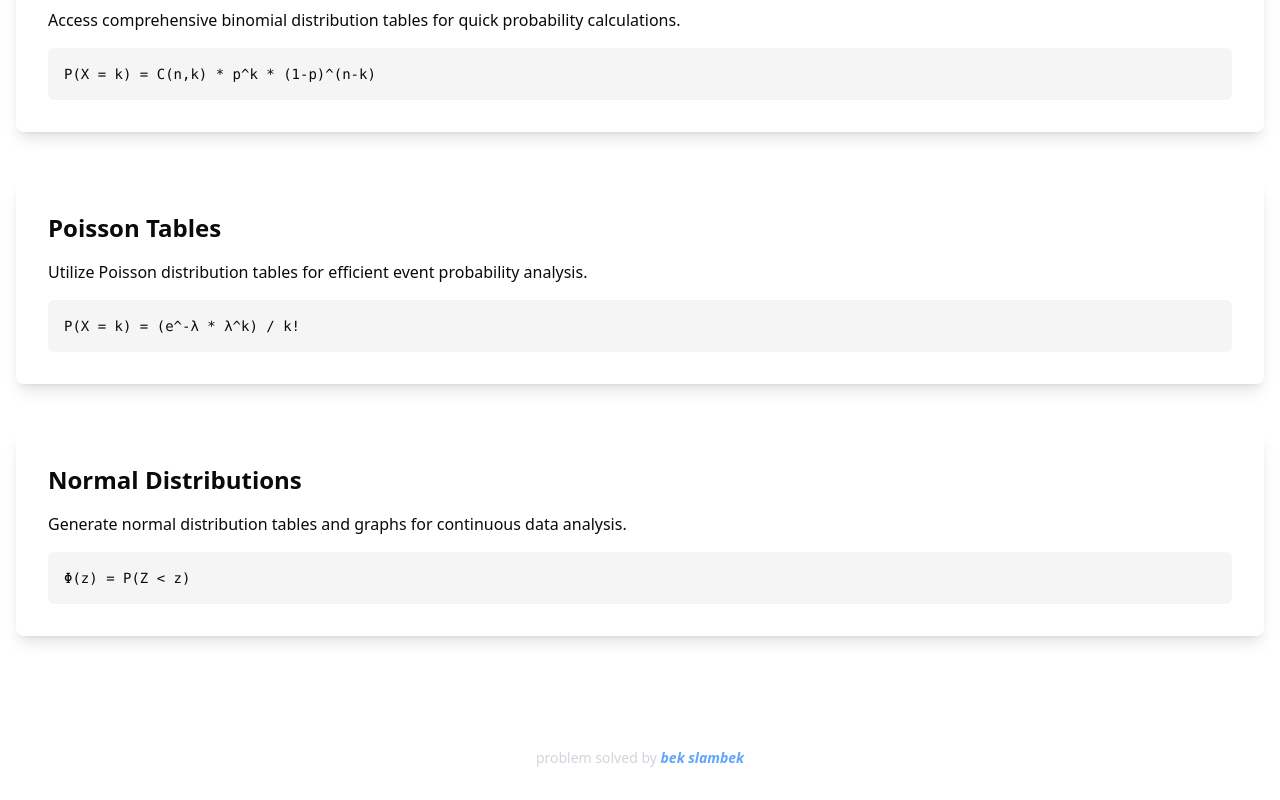
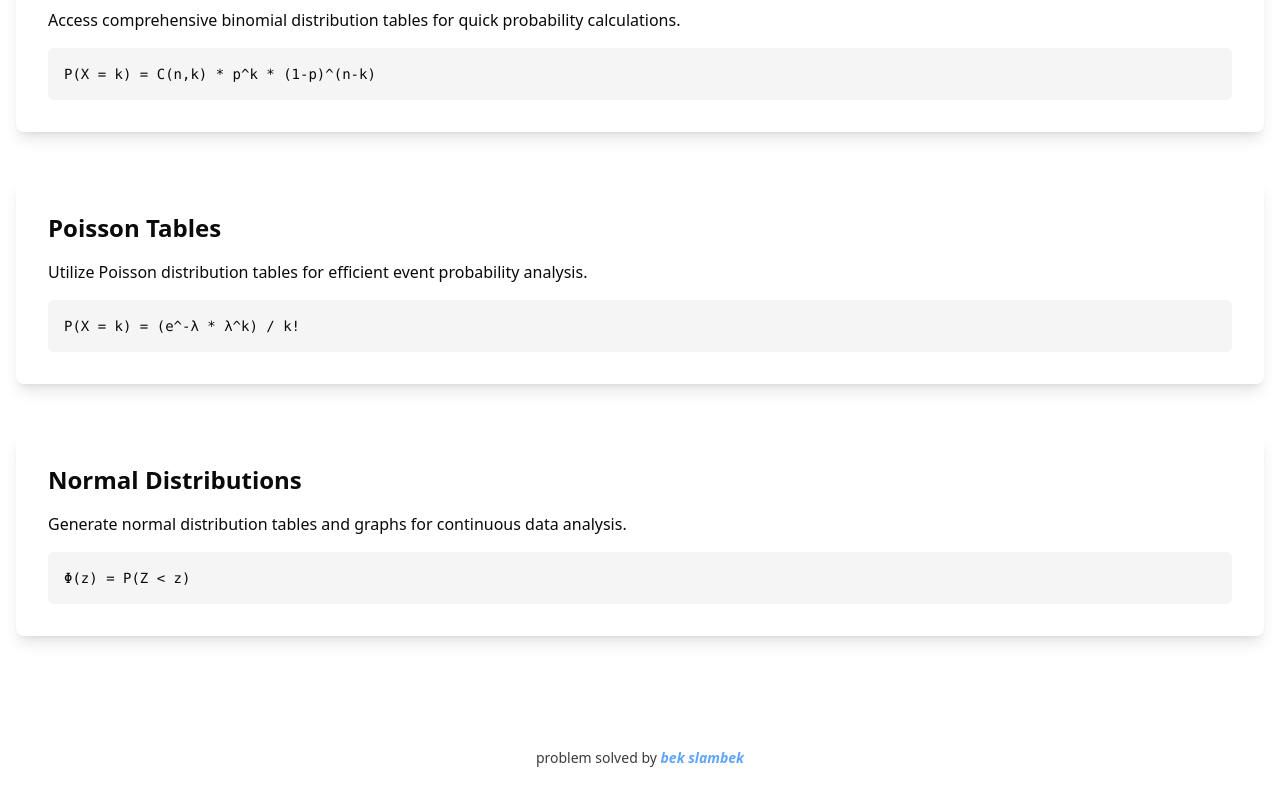
Before and after one commit to mugid/distr., a Next.js app: page / in a window 1280 px wide. Shown: the part 1112-1912 px from the top of the page. Built offline with nearby package versions, Linux system fonts and the light colour scheme.

Commit message:
feat: change footer link

```diff
--- a/src/app/layout.tsx
+++ b/src/app/layout.tsx
@@ -37,10 +37,10 @@ export default function RootLayout({
             disableTransitionOnChange
           >
             <div>{children}</div>
-            <footer className="mt-8 pb-4 text-center text-sm text-gray-300">
+            <footer className="mt-8 pb-4 text-center text-sm text-foreground/80">
               problem solved by{" "}
               <a
-                href="https://instagram.com/sbek22"
+                href="https://github.com/sbek22"
                 target="_blank"
                 rel="noopener noreferrer"
                 className="italic font-bold hover:underline text-blue-400"
```
Also changed, not shown: 1 other file (tests, documents, lock files or other folders).
